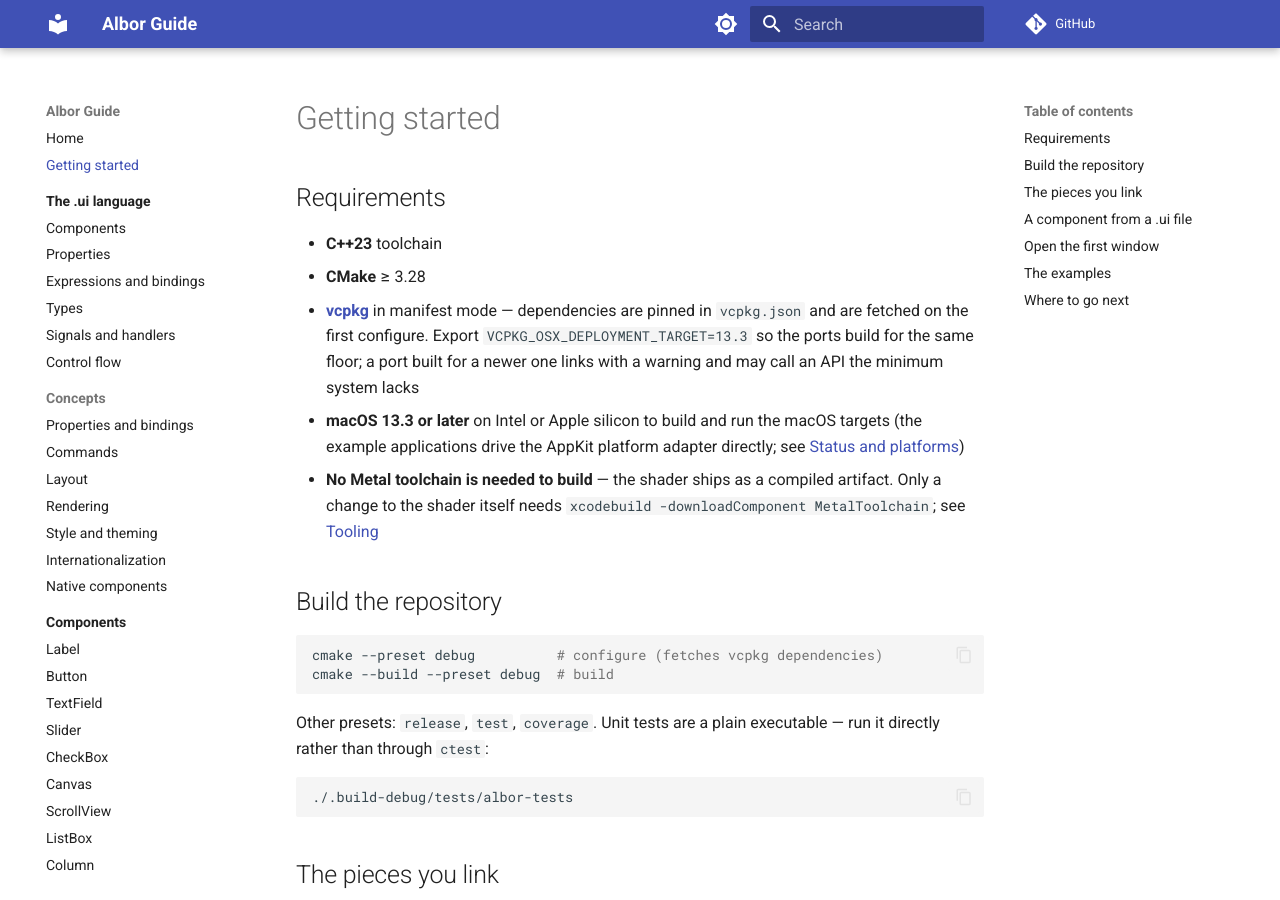
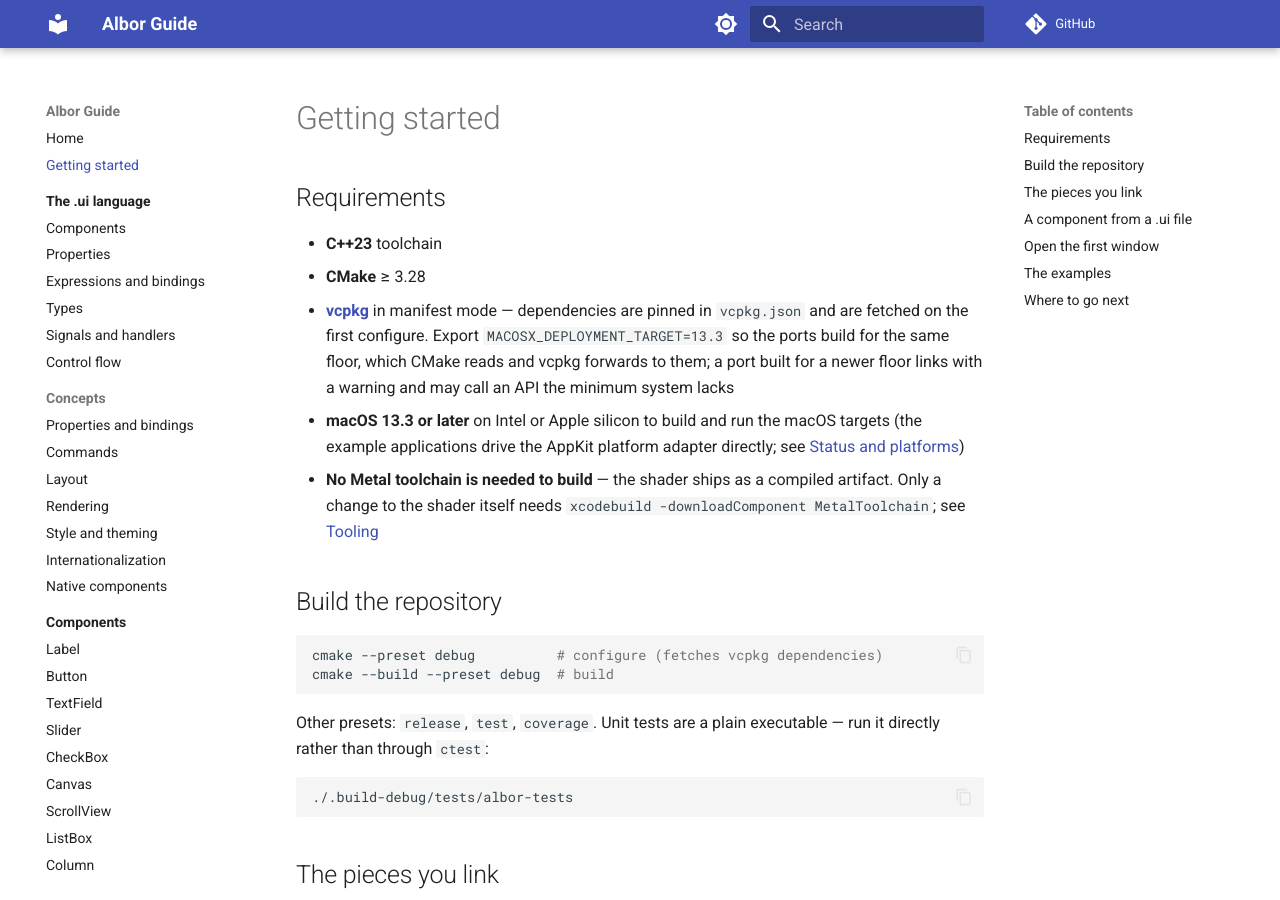
Before and after one commit to AlborCore/albor, an MkDocs documentation site: the page built from docs/getting-started.md, in a window 1280 px wide and 900 px high. Built offline with MkDocs 1.6.1 and Material for MkDocs 9.7.7, drawn with Linux system fonts in a browser that asks for light colours; comment, search, counter and statistics services are not loaded.

Commit message:
fix: pin the dependency floor with the variable vcpkg actually reads (§6.3)
The pinned vcpkg forwards `CMAKE_OSX_DEPLOYMENT_TARGET` from the value it
detects at configure to the ports it builds. It does not read
`VCPKG_OSX_DEPLOYMENT_TARGET` for that, so the exported variable was a no-op
and the ports kept the SDK's default floor — measured at macOS 26 here,
which is newer than the framework's own 13.3.

`MACOSX_DEPLOYMENT_TARGET` is the variable CMake initializes the deployment
target from, so exporting it makes vcpkg detect 13.3 and forward it to every
CMake port. Use it in both workflows, keep the binary cache keyed on the
floor, and correct the instruction in the guide.

```diff
--- a/docs/getting-started.md
+++ b/docs/getting-started.md
@@ -5,9 +5,9 @@
 - **C++23** toolchain
 - **CMake** ≥ 3.28
 - **[vcpkg](https://vcpkg.io)** in manifest mode — dependencies are pinned in `vcpkg.json`
-  and are fetched on the first configure. Export `VCPKG_OSX_DEPLOYMENT_TARGET=13.3` so the
-  ports build for the same floor; a port built for a newer one links with a warning and may
-  call an API the minimum system lacks
+  and are fetched on the first configure. Export `MACOSX_DEPLOYMENT_TARGET=13.3` so the ports
+  build for the same floor, which CMake reads and vcpkg forwards to them; a port built for a
+  newer floor links with a warning and may call an API the minimum system lacks
 - **macOS 13.3 or later** on Intel or Apple silicon to build and run the macOS targets (the
   example applications drive the AppKit platform adapter directly; see
   [Status and platforms](status.md))
```
Also changed, not shown: 2 other files.
